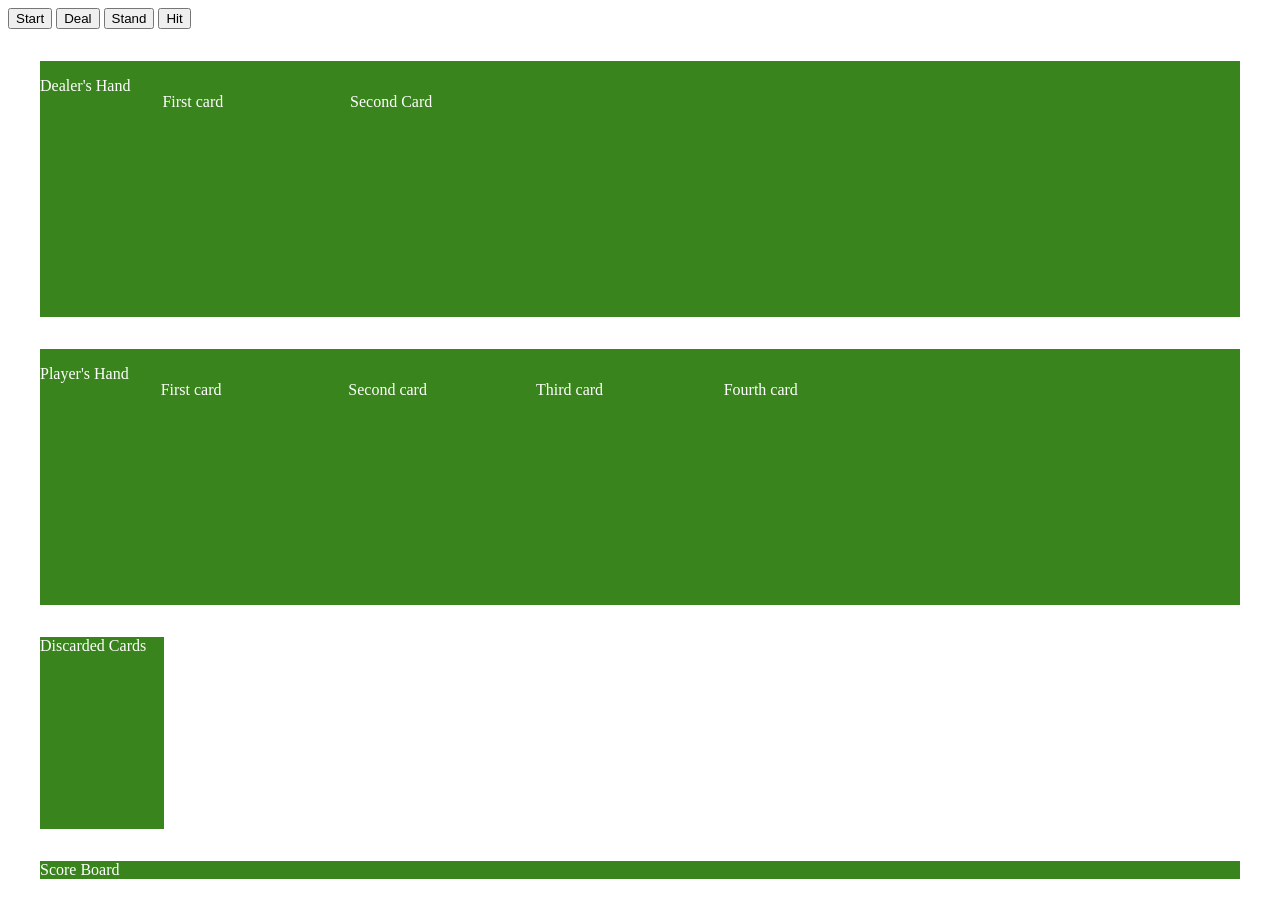
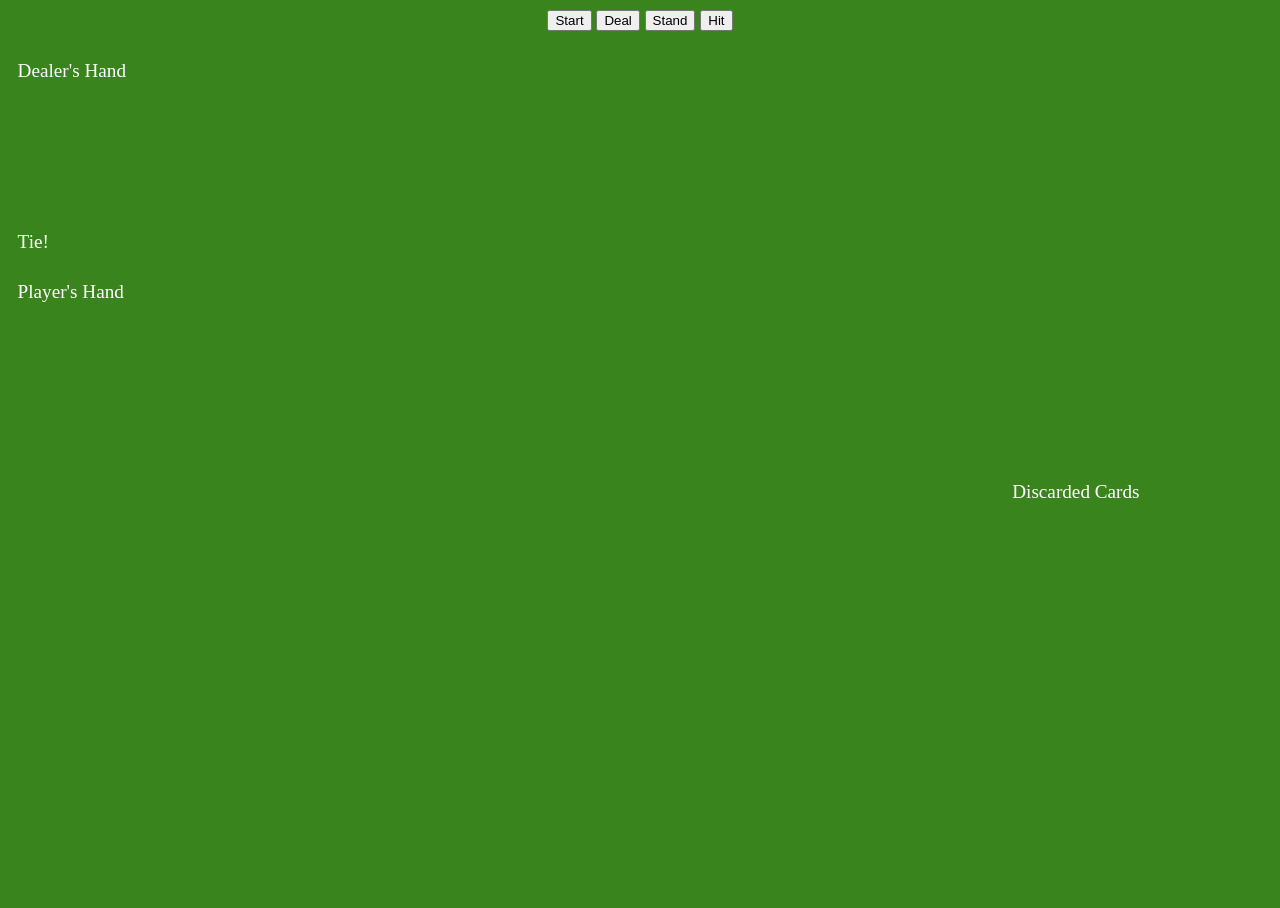
Before and after one commit to mstamle/hackathon2-blackjack, a website: page src/index.html in a window 1280 px wide. Both pictures are taken after a click on the button "Stand". After the commit the page ends 800 px from the top, so only its background shows below. Drawn offline with nearby package versions, Linux system fonts and the light colour scheme; files that its build step writes are made by us from their sources.

Commit message:
Graphic adjusted

```diff
--- a/src/index.html
+++ b/src/index.html
@@ -13,13 +13,15 @@
 	<button id="stand">Stand</button>
 	<button id="hit">Hit</button>
 	<!-- <div id="deck-of-cards" class="card"> Deck of Cards here</div> -->
-	<div>
+	<div class="dealerHandField">
 	<p>Dealer's Hand</p>
 	<div id="dealer-hand1" class="card">First card</div>
 	<div id="dealer-hand2" class="card">Second Card</div>
 	</div>
 
-	<div id="player-hand">
+	<div id="result"></div>
+
+	<div class="playerHandField">
 	<p>Player's Hand</p>
 	<div id="player-hand1" class="card">First card</div>
 	<div id="player-hand2" class="card">Second card</div>
@@ -27,17 +29,16 @@
 	<div id="player-hand4" class="card">Fourth card</div>
 	</div>
 
-	<div id="discarded-cards" class="card">Discarded Cards</div>
-	<div id="score">Score Board</div>
+	<div class="discardedField">
+		<p>Discarded Cards</p>
+		<div id="discarded-cards" class="card"></div>
+	</div>
+	<!-- <div id="score">Score Board</div> -->
 
 	<script src="/js/jquery-3.3.1.min.js"></script>
 	<script src="/js/deck.js"></script>
 	<script src="/js/david.js"></script>
 	<script src="/js/index.js"></script>
-	<script>
-		$(document.body).append(
-			$('<h1>Testing JQuery</h1>')
-		);
-	</script>
+
 </body>
 </html>
--- a/src/js/index.js
+++ b/src/js/index.js
@@ -144,29 +144,30 @@ $('#stand').on('click', function () {
 	console.log('dealer ' + dPoints);
 
 	//Announce the points
-	alert('Dealer has ' + dPoints + ' points and you have ' + pPoints + ' points.');
+	// alert('Dealer has ' + dPoints + ' points and you have ' + pPoints + ' points.');
 
 
 	// Compare the values' sum and announce
+	var resultField = $('#result');
 	if (pPoints == dPoints) {
 		if (pPoints > 21) {
 
-			alert('Bust!!');
+			resultField.text('Bust!!');
 		}
 		else if (pPoints < 21) {
-			alert('Tie!');
+			resultField.text('Tie!');
 		} else {
-			alert('You both win!');
+			resultField.text('You both win!');
 		}
 
 	} else if ((pPoints > 21) && (dPoints) > 21) {
-		alert('Bust!!');
+		resultField.text('Bust!!');
 	} else if ((pPoints < 21) && (dPoints < 21)) {
 		if (pPoints > dPoints) {
-			alert('You win!');
+			resultField.text('You win!');
 
 		} else {
-			alert('You lose!');
+			resultField.text('You lose!');
 		}
 	}
 
--- a/src/scss/_cards.scss
+++ b/src/scss/_cards.scss
@@ -1,6 +1,6 @@
 .card {
-    width: 7.73em;
-    height: 12.0em;
+    width: 5.4em;
+    height: 8.4em;
     position: relative;
     background-size: contain;
     background-repeat: no-repeat;
--- a/src/scss/index.scss
+++ b/src/scss/index.scss
@@ -2,14 +2,21 @@
 
 body {
     color: white;
+    background-color: #3a841d;
+    font-size: 1.2em;
+    text-align: center;
 }
 
 div{
-    background-color: #3a841d;
-    margin: 2em;
+    margin: .5em;
     display: flex;
 }
 
 div div {
     justify-content: space-between;
+    color: rgba(0,0,0,0);
 }
+
+.discardedField {
+    float: right;
+}
```
